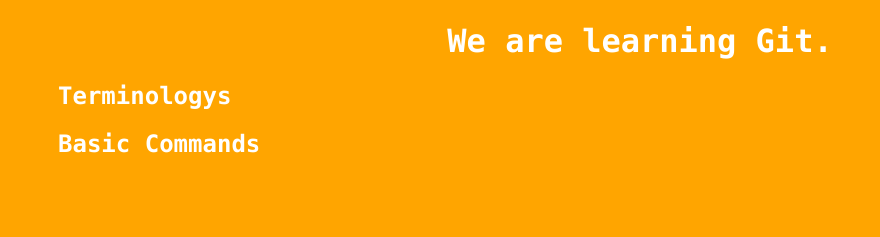
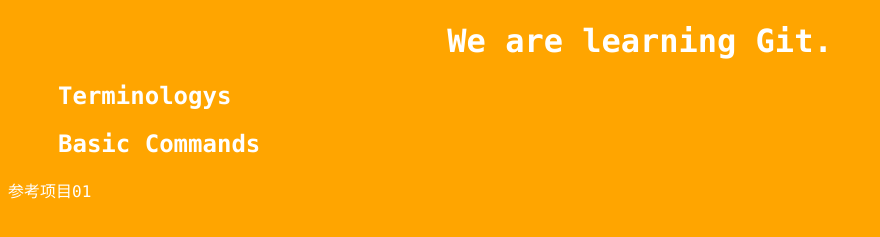
Before and after one commit to YCHYouCaiHua/HaveFun_Git, a plain HTML site: page index.html in a window 1280 px wide. Shown: the part 163-400 px from the top of the page, without its empty margins (0-880 px from the left). Drawn offline with Linux system fonts and the light colour scheme.

Commit message:
add 参考项目

```diff
--- a/index.html
+++ b/index.html
@@ -44,6 +44,11 @@
         </div>
     </section>
 
+    <footer>
+        <p>
+        <a hraf ="https://github.com/TTN-js/unforGITtable">参考项目01</a>
+    </footer>
+
     <script src="js/script.js"></script>
 </body>
 </html>
```
